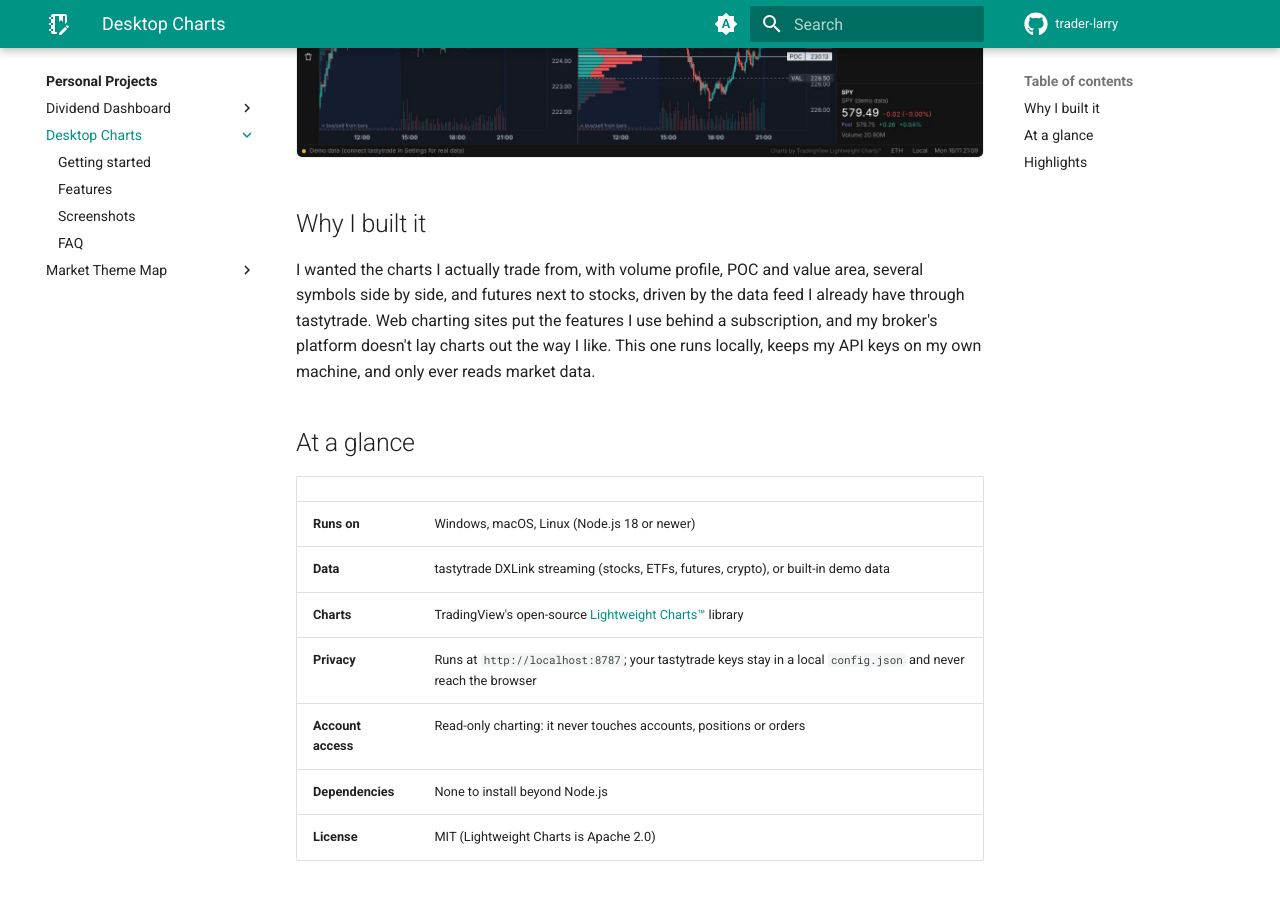
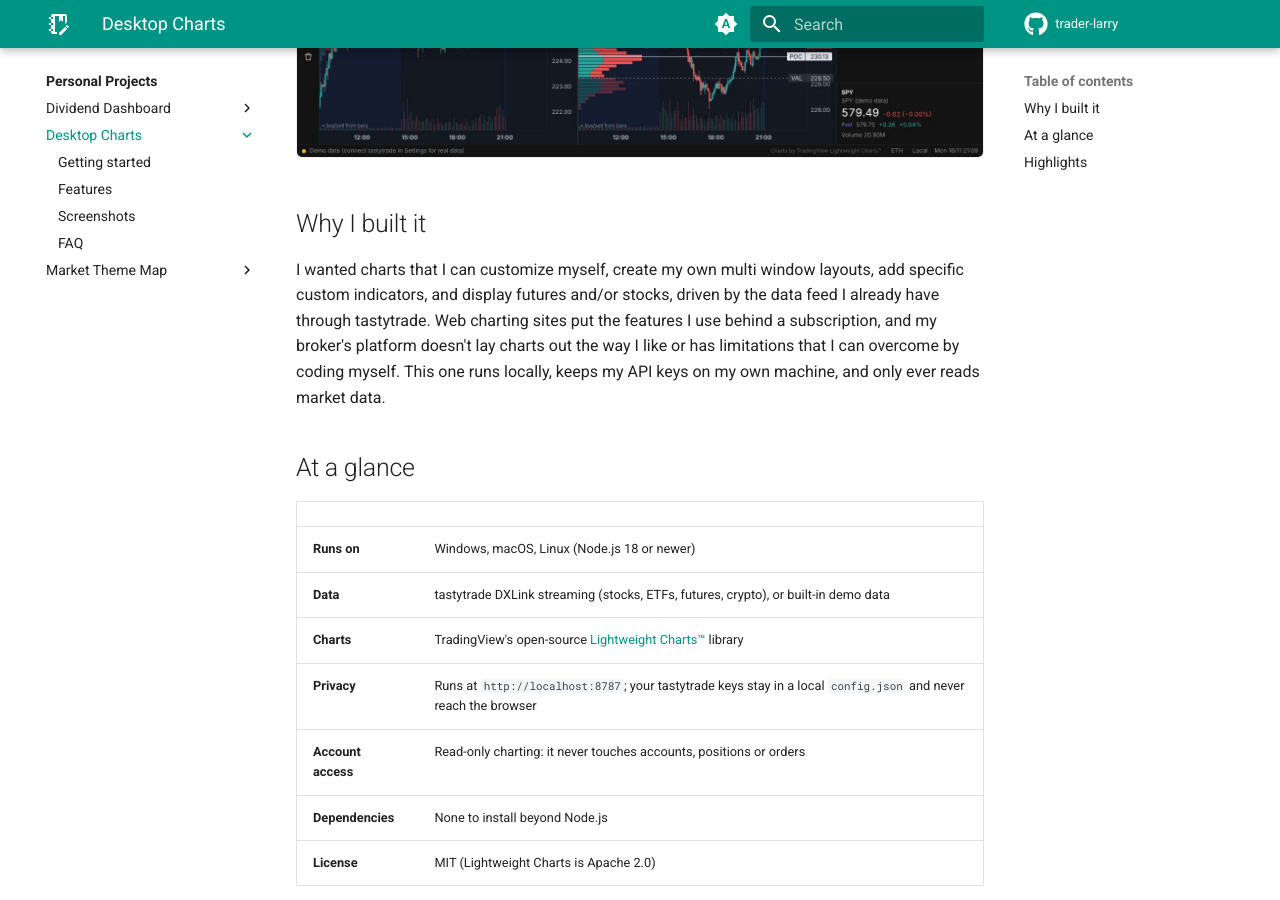
Before and after one commit to trader-larry/trader-larry.github.io, an MkDocs documentation site: the page built from docs/projects/desktop-charts/index.md, in a window 1280 px wide and 900 px high, scrolled down 672 px. Built offline with MkDocs 1.6.1 and Material for MkDocs 9.7.7, drawn with Linux system fonts in a browser that asks for light colours.

Commit message:
edited several why I built it sections on project pages

```diff
--- a/docs/projects/desktop-charts/index.md
+++ b/docs/projects/desktop-charts/index.md
@@ -12,12 +12,7 @@ tastytrade account. Without an account it runs on demo data, so anyone can try i
 
 ## Why I built it
 
-I wanted the charts I actually trade from, with volume profile, POC and value
-area, several symbols side by side, and futures next to stocks, driven by the
-data feed I already have through tastytrade. Web charting sites put the
-features I use behind a subscription, and my broker's platform doesn't lay
-charts out the way I like. This one runs locally, keeps my API keys on my own
-machine, and only ever reads market data.
+I wanted charts that I can customize myself, create my own multi window layouts, add specific custom indicators, and display futures and/or stocks, driven by the data feed I already have through tastytrade. Web charting sites put the features I use behind a subscription, and my broker's platform doesn't lay charts out the way I like or has limitations that I can overcome by coding myself. This one runs locally, keeps my API keys on my own machine, and only ever reads market data.
 
 ## At a glance
 
```
Also changed, not shown: docs/projects/dividend-dashboard/index.md (+2 -2 lines), docs/projects/market-theme-map/index.md (+1 -1 lines).
